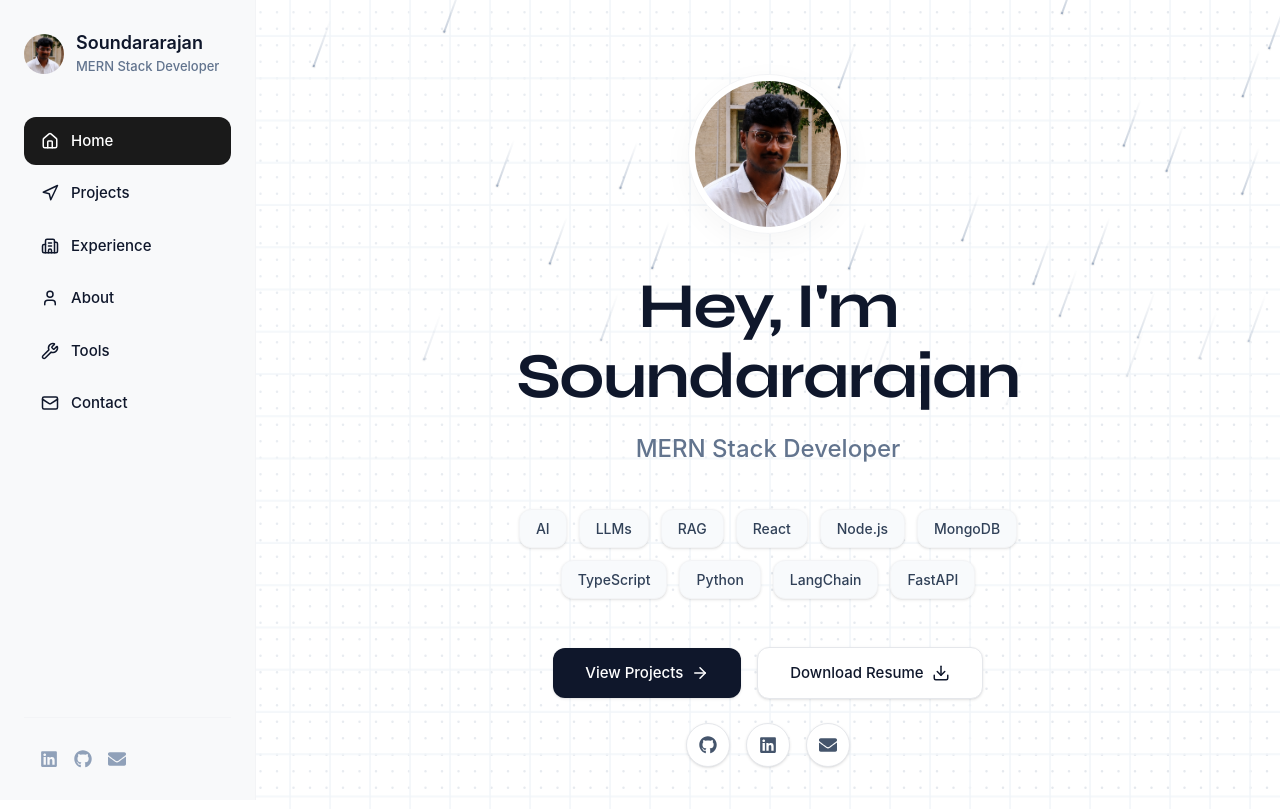
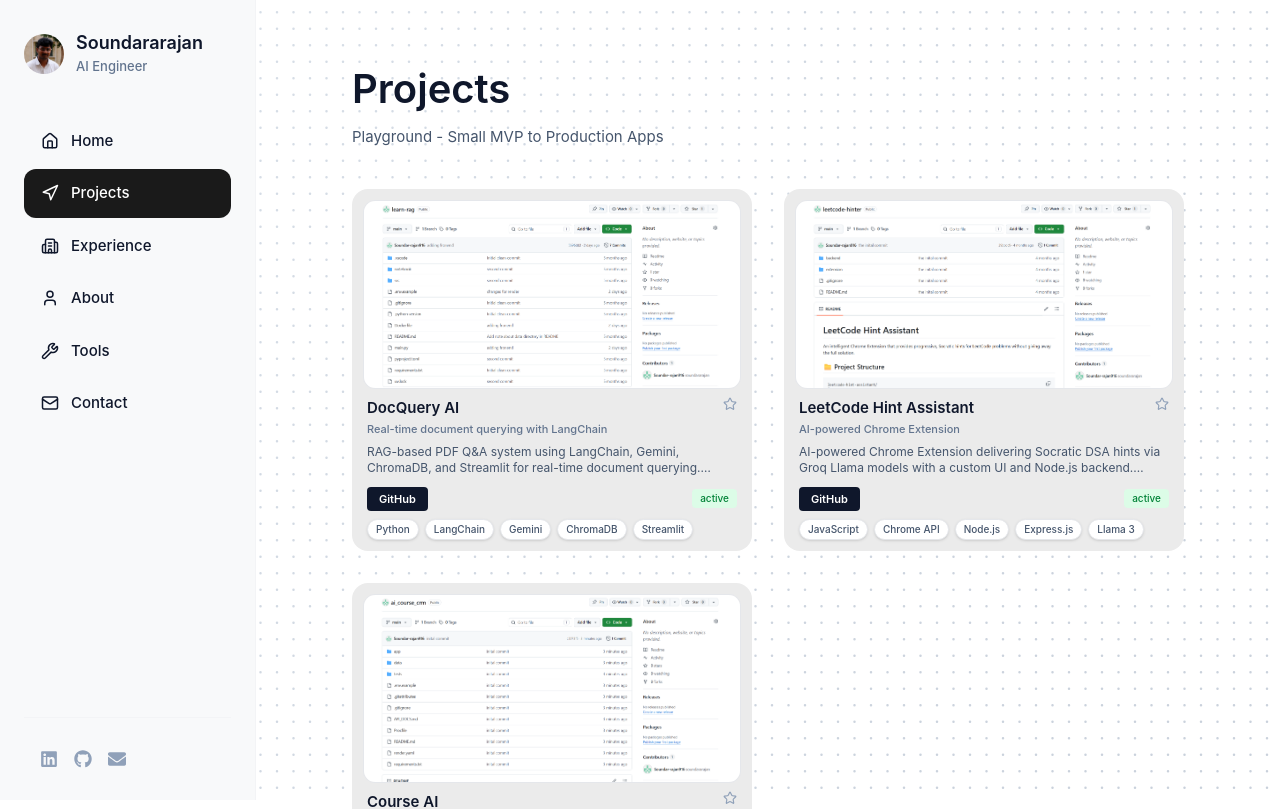
Before and after one commit to Soundar-rajan916/Portfolio, a React (Vite) app: page /projects in a window 1280 px wide. Shown: the top 809 px of the page. Built offline with nearby package versions, Linux system fonts and the light colour scheme.

Commit message:
Revert "change into single page"
This reverts commit 4ef32a37377f70c3f5230d10b2f4580c750d9d83.

```diff
--- a/index.html
+++ b/index.html
@@ -6,9 +6,6 @@
   <link rel="icon" type="image/svg+xml" href="/dp.png" />
   <meta name="viewport" content="width=device-width, initial-scale=1.0" />
   <title>portfolio</title>
-  <link rel="preconnect" href="https://fonts.googleapis.com">
-  <link rel="preconnect" href="https://fonts.gstatic.com" crossorigin>
-  <link href="https://fonts.googleapis.com/css2?family=Syne:wght@400..800&display=swap" rel="stylesheet">
 </head>
 
 <body>
--- a/src/App.jsx
+++ b/src/App.jsx
@@ -1,4 +1,5 @@
 import React, { useEffect } from 'react';
+import { Routes, Route, useLocation } from 'react-router-dom';
 import Sidebar from './components/Sidebar';
 import Footer from './components/Footer';
 import DotField from './components/DotField';
@@ -10,17 +11,30 @@
 import About from './pages/About';
 import Tools from './pages/Tools';
 import Contact from './pages/Contact';
+import NotFound from './pages/NotFound';
 
 function App() {
+  const location = useLocation();
+
   useEffect(() => {
-    document.title = `Soundararajan | Portfolio`;
-  }, []);
+    const path = location.pathname;
+    let pageName = 'Home';
+
+    if (path === '/projects') pageName = 'Projects';
+    else if (path === '/experience') pageName = 'Experience';
+    else if (path === '/about') pageName = 'About';
+    else if (path === '/tools') pageName = 'Tools';
+    else if (path === '/contact') pageName = 'Contact';
+
+    document.title = `${pageName} | Soundararajan`;
+  }, [location]);
 
   return (
     <div className="min-h-screen bg-white text-slate-900 selection:bg-slate-200 selection:text-slate-900 flex flex-col md:flex-row relative cursor-none">
       <SmoothCursor />
       {/* Global Background DotField */}
-      <div className="fixed inset-0 z-0 pointer-events-none opacity-50">
+      {location.pathname !== '/' && location.pathname !== '/about' && location.pathname !== '/contact' && (
+        <div className="fixed inset-0 z-0 pointer-events-none">
           <DotField
             dotRadius={2.5}
             dotSpacing={14}
@@ -33,16 +47,20 @@
             glowColor="rgba(219, 234, 254, 0.4)"
           />
         </div>
+      )}
 
       <Sidebar />
       <div className="flex-1 md:ml-64 flex flex-col min-w-0 relative z-10">
         <main className="flex-grow">
-          <section id="home"><Home /></section>
-          <section id="projects"><Projects /></section>
-          <section id="experience"><Experience /></section>
-          <section id="about"><About /></section>
-          <section id="tools"><Tools /></section>
-          <section id="contact"><Contact /></section>
+          <Routes>
+            <Route path="/" element={<Home />} />
+            <Route path="/projects" element={<Projects />} />
+            <Route path="/experience" element={<Experience />} />
+            <Route path="/about" element={<About />} />
+            <Route path="/tools" element={<Tools />} />
+            <Route path="/contact" element={<Contact />} />
+            <Route path="*" element={<NotFound />} />
+          </Routes>
         </main>
         <Footer />
       </div>
--- a/src/components/Sidebar.jsx
+++ b/src/components/Sidebar.jsx
@@ -1,4 +1,5 @@
 import React, { useState, useEffect } from 'react';
+import { NavLink, Link } from 'react-router-dom';
 import { Menu, X, Home, Navigation, Building2, User, Wrench, Mail } from 'lucide-react';
 import { FaLinkedin, FaGithub, FaEnvelope } from 'react-icons/fa';
 import { socialLinks } from '../data/social';
@@ -6,7 +7,6 @@
 
 export default function Sidebar() {
   const [isOpen, setIsOpen] = useState(false);
-  const [activeSection, setActiveSection] = useState('home');
   const toggle = () => setIsOpen(!isOpen);
 
   const [roleIndex, setRoleIndex] = useState(0);
@@ -19,62 +19,25 @@
     return () => clearInterval(interval);
   }, []);
 
-  useEffect(() => {
-    const handleScroll = () => {
-      const sections = ['home', 'projects', 'experience', 'about', 'tools', 'contact'];
-      let current = '';
-
-      for (const section of sections) {
-        const element = document.getElementById(section);
-        if (element) {
-          const rect = element.getBoundingClientRect();
-          if (rect.top <= 150 && rect.bottom >= 150) {
-            current = section;
-            break;
-          }
-        }
-      }
-
-      if (current && current !== activeSection) {
-        setActiveSection(current);
-      }
-    };
-
-    window.addEventListener('scroll', handleScroll);
-    // Initial check
-    handleScroll();
-
-    return () => window.removeEventListener('scroll', handleScroll);
-  }, [activeSection]);
-
   const navs = [
-    { name: 'Home', path: '#home', id: 'home', icon: Home },
-    { name: 'Projects', path: '#projects', id: 'projects', icon: Navigation },
-    { name: 'Experience', path: '#experience', id: 'experience', icon: Building2 },
-    { name: 'About', path: '#about', id: 'about', icon: User },
-    { name: 'Tools', path: '#tools', id: 'tools', icon: Wrench },
-    { name: 'Contact', path: '#contact', id: 'contact', icon: Mail },
+    { name: 'Home', path: '/', icon: Home },
+    { name: 'Projects', path: '/projects', icon: Navigation },
+    { name: 'Experience', path: '/experience', icon: Building2 },
+    { name: 'About', path: '/about', icon: User },
+    { name: 'Tools', path: '/tools', icon: Wrench },
+    { name: 'Contact', path: '/contact', icon: Mail },
   ];
-
-  const getLinkClasses = (id) => {
-    const isActive = activeSection === id;
-    return `flex items-center gap-3 px-4 py-3 rounded-xl text-base md:text-[15px] font-medium transition-all border ${
-      isActive
-        ? 'bg-[#1a1a1a] text-white border-transparent hover:bg-transparent hover:text-slate-900 hover:border-slate-900'
-        : 'border-transparent text-slate-900 hover:bg-slate-200'
-    }`;
-  };
 
   return (
     <>
       {/* Mobile Top Bar */}
       <div className="md:hidden flex items-center justify-between px-4 h-16 border-b border-gray-100 bg-[#f8f9fa] sticky top-0 z-50">
-        <a href="#home" className="flex items-center space-x-2 group">
+        <Link to="/" className="flex items-center space-x-2 group">
           <div className="w-8 h-8 rounded-full bg-slate-200 overflow-hidden flex items-center justify-center">
             <img src="/dp.png" alt="Soundararajan" className="w-full h-full object-cover" />
           </div>
           <span className="font-semibold text-slate-900">Soundararajan</span>
-        </a>
+        </Link>
         <button onClick={toggle} className="text-slate-500 hover:text-slate-900">
           {isOpen ? <X size={24} /> : <Menu size={24} />}
         </button>
@@ -87,15 +50,21 @@
             {navs.map((nav) => {
               const Icon = nav.icon;
               return (
-                <a
+                <NavLink
                   key={nav.name}
-                  href={nav.path}
+                  to={nav.path}
                   onClick={() => setIsOpen(false)}
-                  className={getLinkClasses(nav.id)}
+                  className={({ isActive }) =>
+                    `flex items-center gap-3 px-4 py-3 rounded-xl text-base font-medium transition-all border ${
+                      isActive
+                        ? 'bg-[#1a1a1a] text-white border-transparent hover:bg-transparent hover:text-slate-900 hover:border-slate-900'
+                        : 'border-transparent text-slate-900 hover:bg-slate-200'
+                    }`
+                  }
                 >
                   <Icon size={18} />
                   <span>{nav.name}</span>
-                </a>
+                </NavLink>
               );
             })}
 
@@ -109,8 +78,8 @@
       )}
 
       {/* Desktop Sidebar */}
-      <aside className="hidden md:flex flex-col w-64 h-screen fixed left-0 top-0 border-r border-gray-100 bg-[#f8f9fa] py-8 px-6 z-40">
-        <a href="#home" className="flex items-center space-x-3 mb-10 group">
+      <aside className="hidden md:flex flex-col w-64 h-screen fixed left-0 top-0 border-r border-gray-100 bg-[#f8f9fa] py-8 px-6">
+        <Link to="/" className="flex items-center space-x-3 mb-10 group">
           <div className="w-10 h-10 rounded-full bg-slate-200 overflow-hidden flex-shrink-0 flex items-center justify-center">
             <img src="/dp.png" alt="Soundararajan" className="w-full h-full object-cover" />
           </div>
@@ -131,20 +100,26 @@
               </AnimatePresence>
             </div>
           </div>
-        </a>
+        </Link>
 
         <nav className="flex flex-col space-y-1 flex-grow">
           {navs.map((nav) => {
             const Icon = nav.icon;
             return (
-              <a
+              <NavLink
                 key={nav.name}
-                href={nav.path}
-                className={getLinkClasses(nav.id)}
+                to={nav.path}
+                className={({ isActive }) =>
+                  `flex items-center gap-3 text-[15px] font-medium px-4 py-3 rounded-xl transition-all border ${
+                    isActive
+                      ? 'bg-[#1a1a1a] text-white border-transparent hover:bg-transparent hover:text-slate-900 hover:border-slate-900'
+                      : 'border-transparent text-slate-900 hover:bg-slate-200'
+                  }`
+                }
               >
                 <Icon size={18} strokeWidth={2} />
                 <span>{nav.name}</span>
-              </a>
+              </NavLink>
             );
           })}
         </nav>
--- a/src/index.css
+++ b/src/index.css
@@ -4,7 +4,6 @@
   --color-primary: #000000;
   --color-secondary: #f3f4f6;
   --color-accent: #2563eb;
-  --font-syne: 'Syne', sans-serif;
 }
 
 @theme inline {
@@ -26,10 +25,6 @@
 }
 
 @layer base {
-  html {
-    scroll-behavior: smooth;
-  }
-
   body {
     @apply text-slate-900 bg-white antialiased;
     font-family: -apple-system, BlinkMacSystemFont, "Segoe UI", Roboto, "Helvetica Neue", Arial, sans-serif;
--- a/src/pages/Home.jsx
+++ b/src/pages/Home.jsx
@@ -1,5 +1,6 @@
 import React, { useState, useEffect } from 'react';
 import { motion, AnimatePresence } from 'framer-motion';
+import { Link } from 'react-router-dom';
 import { socialLinks } from '../data/social';
 import { ArrowRight, Download, BrainCircuit } from 'lucide-react';
 import { FaGithub, FaLinkedin, FaEnvelope } from 'react-icons/fa';
@@ -78,7 +79,7 @@
 
         {/* Heading */}
         <motion.div variants={itemVariants} className="mb-4">
-          <h1 className="text-5xl sm:text-[64px] font-bold text-slate-900 leading-[1.1] tracking-tight font-syne">
+          <h1 className="text-5xl sm:text-[64px] font-bold text-slate-900 leading-[1.1] tracking-tight">
             Hey, I'm Soundararajan
           </h1>
         </motion.div>
@@ -115,7 +116,7 @@
         {/* CTAs and Socials */}
         <motion.div variants={itemVariants} className="flex flex-col items-center gap-6 mb-20 w-full pointer-events-auto">
           <div className="flex flex-col sm:flex-row items-center gap-4 w-full sm:w-auto">
-            <a href="#projects" className="w-full sm:w-auto">
+            <Link to="/projects" className="w-full sm:w-auto">
               <motion.button
                 whileHover={{ scale: 1.02 }}
                 whileTap={{ scale: 0.98 }}
@@ -123,7 +124,7 @@
               >
                 View Projects <ArrowRight size={18} />
               </motion.button>
-            </a>
+            </Link>
 
             <a href="/resume.pdf" target="_blank" rel="noreferrer" className="w-full sm:w-auto">
               <motion.button
```
Lines whose indentation alone changed are shown as unchanged.
